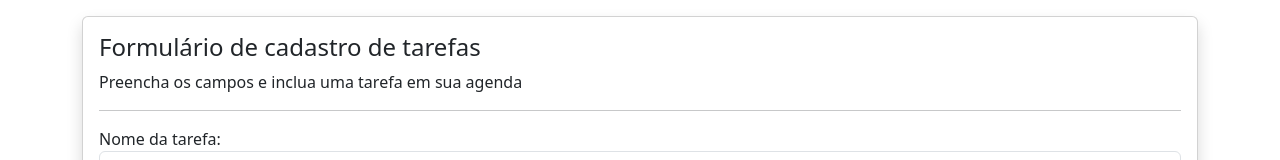
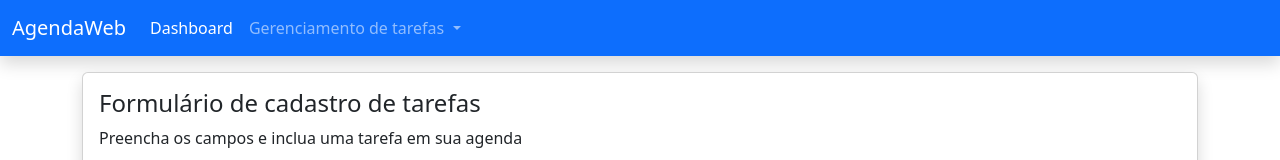
Before and after one commit to a-devrepo/agendaWeb, an Angular app: page / in a window 1280 px wide. Shown: the top 160 px of the page. Built offline with nearby package versions, Linux system fonts and the light colour scheme; no server answers.

Commit message:
Lista as categorias no cadastro de tarefas e adiciona component navbar

```diff
--- a/src/app/app.html
+++ b/src/app/app.html
@@ -1,3 +1,4 @@
+<app-navbar/>
 <div class="container mt-3">
     <div class="card shadow">
         <div class="card-body">
--- a/src/app/app.ts
+++ b/src/app/app.ts
@@ -1,9 +1,10 @@
 import { Component } from '@angular/core';
 import { RouterOutlet } from '@angular/router';
+import { Navbar } from "./components/shared/navbar/navbar";
 
 @Component({
   selector: 'app-root',
-  imports: [RouterOutlet],
+  imports: [RouterOutlet, Navbar],
   templateUrl: './app.html',
   styleUrl: './app.css'
 })
--- a/src/app/components/pages/cadastrar-tarefas/cadastrar-tarefas.html
+++ b/src/app/components/pages/cadastrar-tarefas/cadastrar-tarefas.html
@@ -38,7 +38,10 @@
         <label>Categoria da tarefa:</label>
         <select class="form-select" formControlName="categoriaId">
             <option value="">Escolha uma opção</option>
-            <option value="1">Trabalho</option>
+
+            <option *ngFor=" let categoria of categorias()"value="categoria.id">
+                {{categoria.nome}}
+            </option>
         </select>
         <div class="text-danger"
             *ngIf="formCadastro.get('categoriaId')?.touched && formCadastro.get('categoriaId')?.invalid">
--- /dev/null
+++ b/src/app/components/shared/navbar/navbar.html
@@ -0,0 +1,26 @@
+<nav class="navbar navbar-expand-lg bg-primary shadow" data-bs-theme="dark">
+    <div class="container-fluid">
+        <a class="navbar-brand" routerLink="/pages/dashboard">AgendaWeb</a>
+        <button class="navbar-toggler" type="button" data-bs-toggle="collapse" data-bs-target="#navbarSupportedContent"
+            aria-controls="navbarSupportedContent" aria-expanded="false" aria-label="Toggle navigation">
+            <span class="navbar-toggler-icon"></span>
+        </button>
+        <div class="collapse navbar-collapse" id="navbarSupportedContent">
+            <ul class="navbar-nav me-auto mb-2 mb-lg-0">
+                <li class="nav-item">
+                    <a class="nav-link active" aria-current="page" routerLink="/pages/dashboard">Dashboard</a>
+                </li>
+                <li class="nav-item dropdown">
+                    <a class="nav-link dropdown-toggle" href="#" role="button" data-bs-toggle="dropdown"
+                        aria-expanded="false">
+                        Gerenciamento de tarefas
+                    </a>
+                    <ul class="dropdown-menu">
+                        <li><a class="dropdown-item" routerLink="/pages/cadastrar-tarefas">Cadastrar tarefas</a></li>
+                        <li><a class="dropdown-item" routerLink="/pages/consultar-tarefas">Consultar tarefas</a></li>
+                    </ul>
+                </li>
+            </ul>
+        </div>
+    </div>
+</nav>
```
Also changed, not shown: src/app/components/shared/navbar/navbar.ts (added, +14 -0 lines), src/app/components/shared/navbar/navbar.css (added), 1 other file (tests, documents, lock files or other folders).
